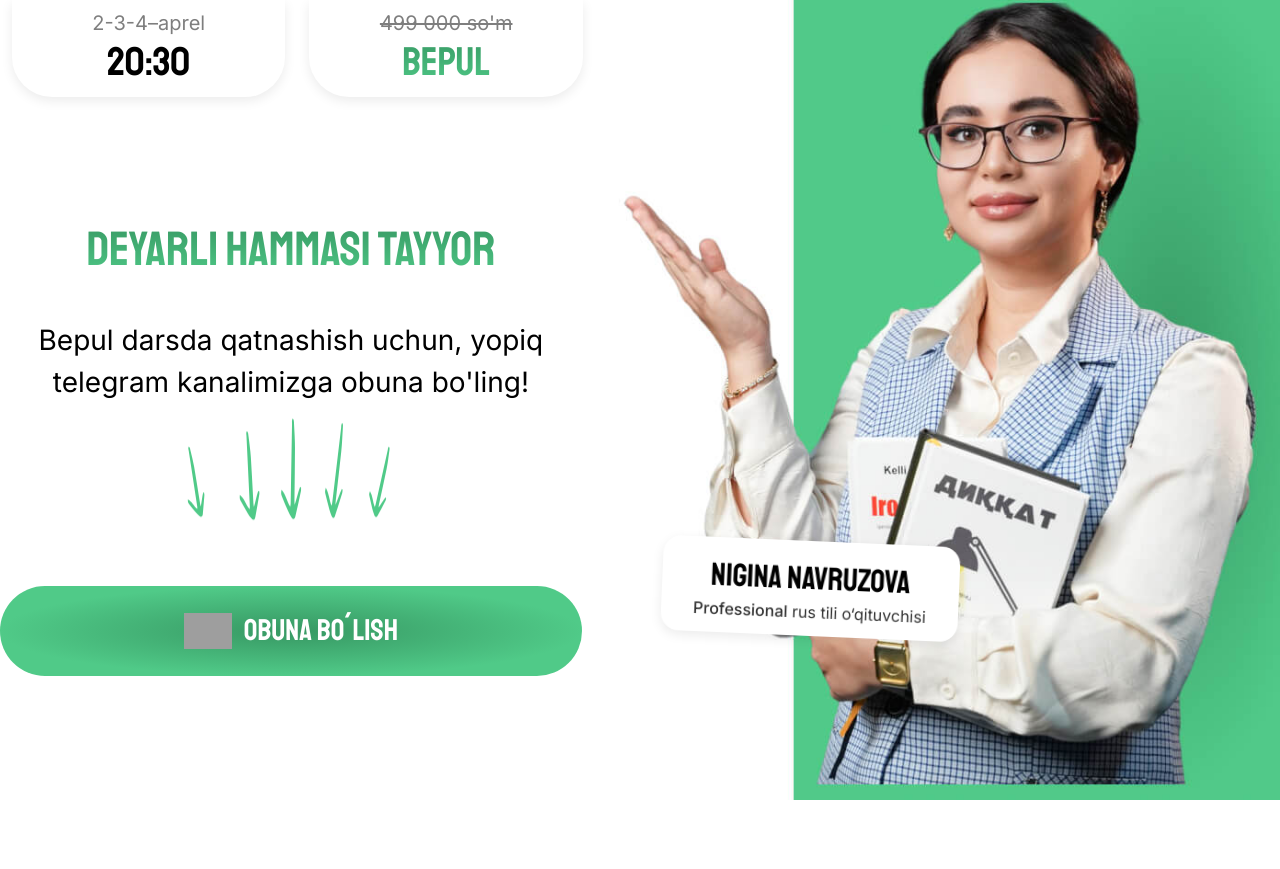
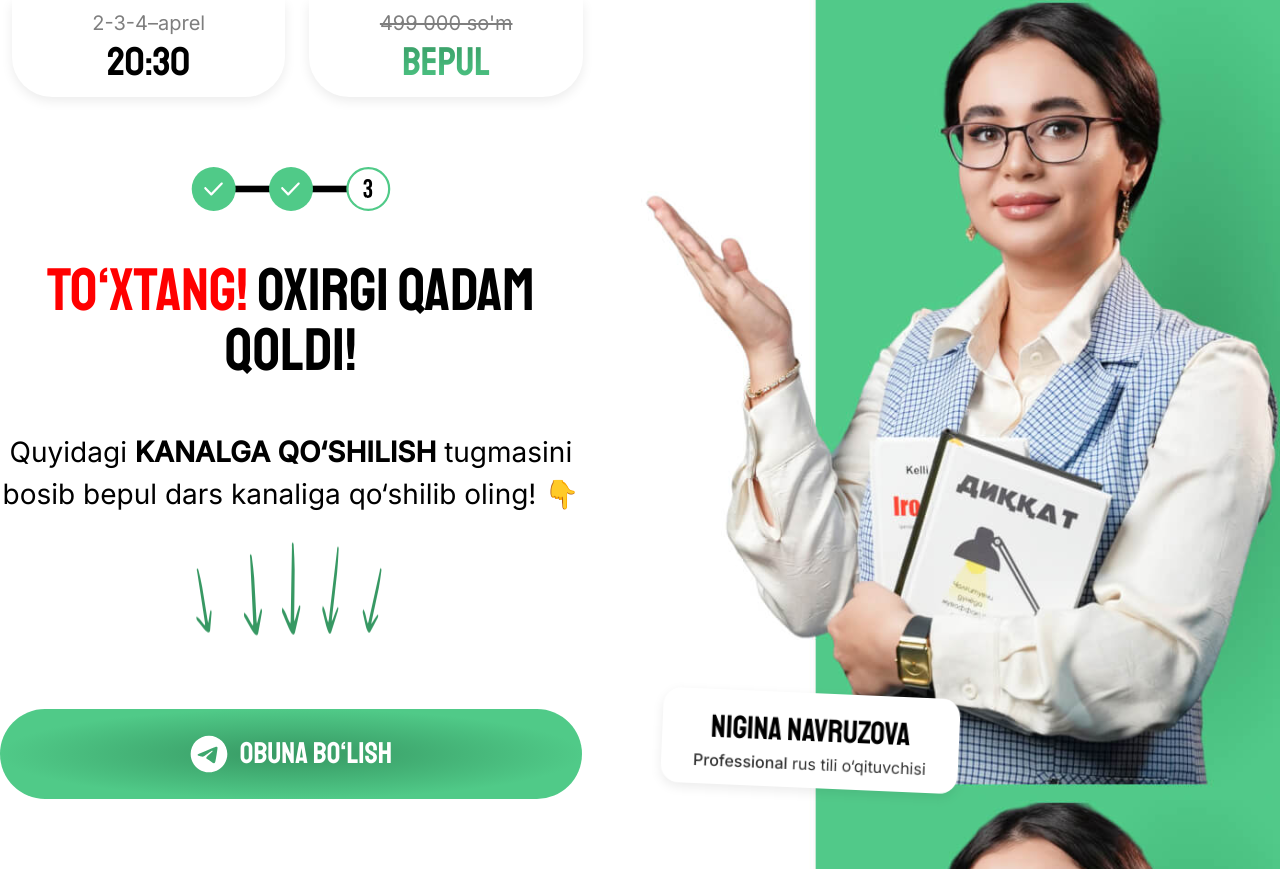
Before and after one commit to sultonbayevogabek/veb-rusiyzabon-uz, a website: page telegram.html in a window 1280 px wide. Before the commit the page ends 800 px from the top, so only its background shows below. Drawn offline with Linux system fonts and the light colour scheme; grey boxes are pictures that could not be loaded.

Commit message:
initial commit

```diff
--- a/telegram.html
+++ b/telegram.html
@@ -11,7 +11,7 @@
 <body class="bg-telegram">
 
 <div class="h-screen flex flex-col">
-  <header>
+  <header class="hidden lg:block">
     <div class="container px-3 mx-auto grid grid-cols-11">
       <div class="col-span-11 lg:col-span-5 grid grid-cols-2 gap-2 lg:gap-4 xl:gap-6">
         <div
@@ -31,42 +31,56 @@
   <main class="grow flex items-center">
     <div class="container mx-auto grid grid-cols-11">
       <div class="col-span-11 lg:col-span-5 flex flex-col gap-10 py-10">
-        <h1
-          class="text-center text-[32px] lg:text-[40px] xl:text-[48px] gradient-text  leading-[1.2] uppercase font-staatliches px-3">
-          Deyarli hammasi tayyor
-        </h1>
-        <p class="text-[20px] lg:text-[22px] xl:text-[28px] text-center">Bepul darsda qatnashish uchun, yopiq telegram
-          kanalimizga obuna bo'ling!</p>
+        <div
+          class="flex flex-col justify-center items-center gap-[30px] lg:gap-[40px] xl:gap-[50px] grow py-[30px] text-center">
+          <svg class="w-[200px]" viewBox="0 0 182 40" fill="none" xmlns="http://www.w3.org/2000/svg">
+            <rect x="5" y="17" width="137" height="6" fill="black"/>
+            <circle cx="20.6553" cy="20" r="20" fill="#50CA88"/>
+            <path fill-rule="evenodd" clip-rule="evenodd"
+                  d="M28.7012 14.3101C29.0996 14.7236 29.0996 15.394 28.7012 15.8075L19.1812 25.6899C18.7829 26.1034 18.1371 26.1034 17.7388 25.6899L12.2987 20.0428C11.9004 19.6293 11.9004 18.959 12.2987 18.5455C12.6971 18.132 13.3429 18.132 13.7412 18.5455L18.46 23.4437L27.2588 14.3101C27.6572 13.8966 28.3029 13.8966 28.7012 14.3101Z"
+                  fill="white"/>
+            <circle cx="91" cy="20" r="20" fill="#50CA88"/>
+            <path fill-rule="evenodd" clip-rule="evenodd"
+                  d="M98.7012 14.3101C99.0996 14.7236 99.0996 15.394 98.7012 15.8075L89.1812 25.6899C88.7829 26.1034 88.1371 26.1034 87.7388 25.6899L82.2987 20.0428C81.9004 19.6293 81.9004 18.959 82.2987 18.5455C82.6971 18.132 83.3429 18.132 83.7412 18.5455L88.46 23.4437L97.2588 14.3101C97.6572 13.8966 98.3029 13.8966 98.7012 14.3101Z"
+                  fill="white"/>
+            <circle cx="161.345" cy="20" r="19" stroke="#50CA88" stroke-width="2"/>
+            <path
+              d="M160.923 28.24C159.627 28.24 158.643 27.88 157.971 27.16C157.315 26.44 156.987 25.408 156.987 24.064V22.696H159.483V24.184C159.483 25.288 159.939 25.84 160.851 25.84C161.299 25.84 161.635 25.704 161.859 25.432C162.099 25.144 162.219 24.648 162.219 23.944V22.576C162.219 21.808 162.083 21.264 161.811 20.944C161.539 20.608 161.099 20.44 160.491 20.44H159.603V18.04H160.563C161.091 18.04 161.483 17.904 161.739 17.632C162.011 17.36 162.147 16.904 162.147 16.264V15.04C162.147 14.464 162.027 14.04 161.787 13.768C161.547 13.496 161.227 13.36 160.827 13.36C159.979 13.36 159.555 13.88 159.555 14.92V16.024H157.059V15.136C157.059 13.792 157.387 12.76 158.043 12.04C158.715 11.32 159.675 10.96 160.923 10.96C162.187 10.96 163.147 11.32 163.803 12.04C164.459 12.744 164.787 13.768 164.787 15.112V15.712C164.787 16.624 164.635 17.36 164.331 17.92C164.027 18.464 163.555 18.856 162.915 19.096V19.144C163.603 19.4 164.099 19.816 164.403 20.392C164.707 20.968 164.859 21.704 164.859 22.6V24.088C164.859 25.432 164.523 26.464 163.851 27.184C163.195 27.888 162.219 28.24 160.923 28.24Z"
+              fill="black"/>
+          </svg>
 
-        <svg class="animate-bounce mx-auto w-[150px] lg:w-[218px]" viewBox="0 0 218 103" fill="none"
-             xmlns="http://www.w3.org/2000/svg">
-          <path
-            d="M6.64158 29.5617C7.88404 29.943 8.0064 31.2288 8.22591 32.2013C9.60515 38.0228 11.1709 43.803 12.1771 49.7071C14.2857 61.8587 16.0834 74.0792 18.0608 86.1869C18.2182 87.1732 18.4377 88.1458 18.7883 89.1622C19.8104 84.5595 20.0661 79.9076 21.1572 75.3625C21.4748 75.3651 21.7303 75.3815 22.048 75.3841C22.1849 76.1561 22.453 76.972 22.4034 77.7853C21.9311 84.1628 21.4034 90.6254 20.8067 97.0304C20.589 99.4126 19.3864 100.117 17.6825 98.8893C16.3857 97.9365 15.1928 96.7419 14.1242 95.5198C11.8356 92.8172 9.6024 90.0295 7.36916 87.2418C5.92179 85.3742 5.89459 85.0884 5.816 82.2612C9.99796 84.1797 11.7862 88.9624 15.2969 91.8319C15.2707 90.8895 15.3892 90.1338 15.2591 89.4332C12.394 70.6657 9.5357 51.9697 6.6706 33.2022C6.49967 32.073 5.88673 30.9688 6.64158 29.5617Z"
-            fill="#50CA88"/>
-          <path
-            d="M64.8408 14.0451C66.2192 14.8552 66.2114 16.4497 66.3509 17.6912C67.2603 25.1411 68.388 32.5931 68.8609 40.0389C69.8772 55.3742 70.5298 70.7061 71.4011 85.9514C71.4678 87.1923 71.6072 88.4339 71.8917 89.7653C73.5911 84.4658 74.4186 78.8924 76.1903 73.6821C76.5536 73.7741 76.8442 73.8654 77.2075 73.9574C77.2755 74.9325 77.4886 75.9975 77.3383 76.9706C76.0642 84.5774 74.717 92.2721 73.2974 99.8775C72.7743 102.707 71.3166 103.225 69.5073 101.26C68.1323 99.7409 66.9042 97.9577 65.8215 96.1759C63.5125 92.2565 61.2766 88.2492 59.0407 84.242C57.5987 81.5709 57.6004 81.2166 57.8355 77.7638C62.4021 81.2612 63.8992 87.5649 67.588 92.0286C67.6664 90.8777 67.889 89.9939 67.8205 89.1074C66.699 65.5323 65.577 42.0459 64.4554 18.4709C64.3896 17.0529 63.8149 15.5415 64.8408 14.0451Z"
-            fill="#50CA88"/>
-          <path
-            d="M110.718 1.3184C112.037 2.38406 111.923 4.18252 111.979 5.59887C112.388 14.1057 113.014 22.6388 112.987 31.0931C112.975 48.51 112.601 65.8832 112.451 83.1826C112.434 84.5902 112.49 86.0066 112.685 87.5404C114.733 81.7468 115.93 75.5484 118.045 69.8636C118.401 70.0073 118.684 70.1422 119.04 70.2859C119.043 71.3938 119.184 72.619 118.969 73.7006C117.191 82.1445 115.333 90.6796 113.41 99.106C112.699 102.242 111.212 102.666 109.54 100.249C108.27 98.3843 107.165 96.237 106.205 94.1073C104.166 89.4307 102.205 84.663 100.244 79.8952C98.9848 76.7226 99.0102 76.3229 99.4754 72.4525C103.794 76.901 104.865 84.179 108.243 89.6215C108.398 88.3313 108.679 87.3584 108.67 86.3505C109.128 59.6238 109.58 32.9971 110.038 6.27043C110.067 4.66301 109.595 2.89436 110.718 1.3184Z"
-            fill="#50CA88"/>
-          <path
-            d="M160.223 5.66156C161.245 6.93684 160.973 8.61131 160.884 9.9598C160.407 18.0738 160.113 26.257 159.27 34.2327C157.571 50.6723 155.566 66.9966 153.76 83.297C153.609 84.6224 153.519 85.9709 153.537 87.4586C155.846 82.4072 157.469 76.8 159.824 71.8647C160.114 72.073 160.342 72.2583 160.632 72.4666C160.527 73.5129 160.529 74.6984 160.24 75.6756C157.904 83.2841 155.492 90.9625 153.033 98.5248C152.123 101.34 150.813 101.437 149.621 98.8144C148.719 96.7949 147.985 94.5424 147.372 92.336C146.086 87.5051 144.875 82.6042 143.665 77.7032C142.899 74.4513 142.959 74.0792 143.732 70.5203C146.984 75.6008 147.192 82.6899 149.546 88.5171C149.803 87.3308 150.137 86.4696 150.228 85.5163C153.211 60.3791 156.179 35.3349 159.162 10.1977C159.343 8.68616 159.112 6.92026 160.223 5.66156Z"
-            fill="#50CA88"/>
-          <path
-            d="M206.998 29.4953C207.92 30.8019 207.577 32.0009 207.426 33.008C206.572 39.0875 205.892 45.2786 204.693 51.1348C202.259 63.2175 199.536 75.1141 197.005 87.0557C196.796 88.0256 196.644 89.0326 196.588 90.1807C199.056 87.0396 200.89 83.2521 203.397 80.2148C203.665 80.4675 203.877 80.683 204.145 80.9356C203.993 81.7056 203.937 82.6166 203.612 83.275C200.994 88.3714 198.299 93.4972 195.566 98.5191C194.553 100.39 193.288 100.046 192.268 97.65C191.498 95.8106 190.901 93.8457 190.419 91.9552C189.416 87.8334 188.489 83.6821 187.563 79.5309C186.984 76.7882 187.06 76.5218 187.976 74.0354C190.859 78.9776 190.714 84.4888 192.697 89.7173C193.002 88.8885 193.365 88.334 193.498 87.6306C197.591 69.2782 201.665 50.9925 205.757 32.6401C206.005 31.537 205.868 30.1069 206.998 29.4953Z"
-            fill="#50CA88"/>
-        </svg>
+          <h1 class="text-[36px] lg:text-[40px] xl:text-[60px] font-staatliches leading-[1]">
+            <span class="text-[#FF0000]">To‘xtang!</span> Oxirgi qadam qoldi!
+          </h1>
 
-        <div class="flex flex-col gap-3 lg:gap-4 xl:gap-5 px-3 lg:px-0 mt-[-12px] md:mt-0">
-          <button
-            id="joinToChannel"
-            class=" flex justify-center items-center  gradient-button rounded-full w-full text-white h-[80px] lg:h-[80px] xl:h-[90px] font-staatliches text-[22px] lg:text-[25px] xl:text-[30px] uppercase">
-            <img class="w-12 mr-3"
-                 src="https://upload.wikimedia.org/wikipedia/commons/thumb/8/82/Telegram_logo.svg/2048px-Telegram_logo.svg.png"
-                 alt="">
-            <span>
-              Obuna bo´lish
-            </span>
+          <p class="text-[20px] lg:text-[24px] xl:text-[28px]">
+            Quyidagi <strong>KANALGA QO‘SHILISH</strong> tugmasini bosib bepul dars kanaliga qo‘shilib oling! 👇
+          </p>
+
+          <svg class="animate-bounce w-[150px] xl:w-[200px]" viewBox="0 0 218 102" fill="none" xmlns="http://www.w3.org/2000/svg">
+            <path
+              d="M6.64146 29.0661C7.88392 29.4473 8.00628 30.7332 8.22579 31.7057C9.60503 37.5272 11.1708 43.3074 12.177 49.2115C14.2856 61.3631 16.0833 73.5836 18.0607 85.6913C18.218 86.6776 18.4376 87.6502 18.7882 88.6666C19.8103 84.0639 20.066 79.412 21.157 74.8669C21.4747 74.8695 21.7302 74.8859 22.0478 74.8885C22.1848 75.6605 22.4529 76.4764 22.4033 77.2897C21.931 83.6671 21.4033 90.1298 20.8066 96.5348C20.5889 98.917 19.3862 99.621 17.6824 98.3937C16.3855 97.4409 15.1927 96.2463 14.1241 95.0241C11.8355 92.3216 9.60227 89.5339 7.36904 86.7462C5.92166 84.8786 5.89447 84.5928 5.81588 81.7656C9.99784 83.6841 11.7861 88.4668 15.2968 91.3363C15.2706 90.3939 15.3891 89.6382 15.259 88.9376C12.3939 70.1701 9.53557 51.4741 6.67048 32.7066C6.49955 31.5774 5.88661 30.4732 6.64146 29.0661Z"
+              fill="#379863"/>
+            <path
+              d="M64.8407 13.5495C66.2191 14.3596 66.2113 15.9541 66.3508 17.1956C67.2602 24.6455 68.3878 32.0975 68.8607 39.5433C69.8771 54.8786 70.5297 70.2105 71.4009 85.4558C71.4676 86.6967 71.6071 87.9382 71.8916 89.2697C73.5909 83.9702 74.4185 78.3968 76.1902 73.1865C76.5535 73.2785 76.8441 73.3698 77.2074 73.4618C77.2754 74.4369 77.4885 75.5019 77.3382 76.475C76.0641 84.0818 74.7169 91.7765 73.2973 99.3819C72.7741 102.212 71.3165 102.73 69.5072 100.764C68.1322 99.2453 66.904 97.4621 65.8214 95.6803C63.5123 91.7609 61.2765 87.7536 59.0406 83.7464C57.5985 81.0753 57.6003 80.721 57.8354 77.2682C62.402 80.7656 63.8991 87.0693 67.5878 91.533C67.6662 90.3821 67.8888 89.4983 67.8204 88.6118C66.6988 65.0367 65.5768 41.5503 64.4553 17.9753C64.3894 16.5573 63.8148 15.0459 64.8407 13.5495Z"
+              fill="#379863"/>
+            <path
+              d="M110.718 0.82279C112.037 1.88845 111.923 3.68691 111.979 5.10326C112.388 13.6101 113.014 22.1432 112.987 30.5975C112.975 48.0144 112.601 65.3876 112.451 82.687C112.434 84.0946 112.49 85.511 112.685 87.0448C114.733 81.2512 115.93 75.0528 118.045 69.3679C118.401 69.5117 118.684 69.6466 119.04 69.7903C119.043 70.8982 119.184 72.1234 118.969 73.205C117.191 81.6489 115.333 90.184 113.41 98.6104C112.699 101.746 111.212 102.171 109.54 99.7536C108.27 97.8887 107.165 95.7414 106.205 93.6117C104.166 88.9351 102.205 84.1674 100.244 79.3996C98.9848 76.227 99.0102 75.8273 99.4754 71.9569C103.794 76.4054 104.865 83.6834 108.243 89.1259C108.398 87.8357 108.679 86.8628 108.67 85.8549C109.128 59.1282 109.58 32.5015 110.038 5.77482C110.067 4.1674 109.595 2.39875 110.718 0.82279Z"
+              fill="#379863"/>
+            <path
+              d="M160.222 5.16595C161.245 6.44123 160.973 8.1157 160.883 9.4642C160.407 17.5782 160.113 25.7614 159.27 33.7371C157.571 50.1767 155.566 66.5009 153.759 82.8014C153.609 84.1268 153.519 85.4753 153.536 86.963C155.846 81.9116 157.469 76.3044 159.824 71.3691C160.113 71.5774 160.342 71.7627 160.632 71.971C160.527 73.0173 160.528 74.2028 160.24 75.18C157.904 82.7885 155.492 90.4669 153.033 98.0292C152.123 100.845 150.813 100.942 149.621 98.3188C148.719 96.2993 147.984 94.0468 147.372 91.8404C146.086 87.0095 144.875 82.1086 143.665 77.2076C142.899 73.9557 142.959 73.5836 143.732 70.0247C146.984 75.1052 147.191 82.1943 149.546 88.0215C149.803 86.8352 150.137 85.974 150.227 85.0207C153.211 59.8835 156.179 34.8393 159.162 9.70206C159.343 8.19056 159.112 6.42466 160.222 5.16595Z"
+              fill="#379863"/>
+            <path
+              d="M206.998 28.9997C207.92 30.3063 207.577 31.5053 207.426 32.5124C206.572 38.5918 205.892 44.783 204.693 50.6392C202.259 62.7218 199.536 74.6185 197.005 86.5601C196.796 87.53 196.644 88.537 196.588 89.6851C199.056 86.544 200.89 82.7565 203.397 79.7192C203.665 79.9719 203.877 80.1873 204.145 80.44C203.993 81.21 203.937 82.121 203.612 82.7794C200.994 87.8758 198.299 93.0015 195.566 98.0235C194.553 99.8947 193.288 99.5502 192.268 97.1544C191.498 95.315 190.901 93.3501 190.419 91.4596C189.416 87.3378 188.489 83.1865 187.563 79.0353C186.984 76.2926 187.06 76.0261 187.976 73.5398C190.859 78.482 190.714 83.9932 192.697 89.2217C193.002 88.3929 193.365 87.8384 193.498 87.135C197.591 68.7826 201.665 50.4969 205.757 32.1445C206.005 31.0414 205.868 29.6113 206.998 28.9997Z"
+              fill="#379863"/>
+          </svg>
+
+          <button class="flex justify-center items-center  gradient-button rounded-full w-full text-white h-[80px] lg:h-[80px] xl:h-[90px] font-staatliches text-[22px] lg:text-[25px] xl:text-[30px] uppercase" id="joinToChannel">
+            <svg width="38" height="38" viewBox="0 0 38 38" fill="none" xmlns="http://www.w3.org/2000/svg">
+              <path d="M37.3334 18.9912C37.3334 29.1164 29.1252 37.3246 19.0001 37.3246C8.87486 37.3246 0.666748 29.1164 0.666748 18.9912C0.666748 8.86601 8.87486 0.657898 19.0001 0.657898C29.1252 0.657898 37.3334 8.86601 37.3334 18.9912ZM19.6571 14.1924C17.8739 14.9341 14.31 16.4693 8.96551 18.7978C8.09763 19.1428 7.64302 19.4805 7.60162 19.8105C7.53168 20.3686 8.23037 20.5882 9.18181 20.8874C9.31123 20.9281 9.44533 20.9703 9.5828 21.015C10.5189 21.3192 11.778 21.6752 12.4326 21.6893C13.0264 21.7022 13.6892 21.4574 14.4208 20.9549C19.4144 17.5841 21.9921 15.8804 22.154 15.8438C22.2682 15.8177 22.4264 15.7853 22.5335 15.8804C22.6407 15.9758 22.6301 16.1562 22.6189 16.2046C22.5496 16.4997 19.8069 19.0495 18.3877 20.369C17.9644 20.7624 17.5519 21.1643 17.1361 21.565C16.2666 22.4032 15.6145 23.0319 17.1722 24.0586C18.7515 25.0993 20.3426 26.1379 21.8828 27.2359C22.6424 27.7775 23.3249 28.264 24.1679 28.1865C24.6579 28.1414 25.1639 27.6807 25.4208 26.3068C26.0282 23.0599 27.222 16.0251 27.4979 13.1261C27.5221 12.8721 27.4917 12.5471 27.4673 12.4044C27.4429 12.2617 27.3918 12.0584 27.2064 11.9079C26.9866 11.7296 26.6476 11.6921 26.496 11.6947C25.8063 11.7069 24.7485 12.0747 19.6571 14.1924Z" fill="white"/>
+            </svg>
+
+            <span class="ml-3">Obuna bo‘lish</span>
           </button>
         </div>
       </div>
@@ -80,19 +94,6 @@
       </div>
     </div>
   </main>
-
-  <div class="block lg:hidden relative">
-    <img class="w-full" srcset="img/mentor_tg@1x.png 1x, img/mentor_tg@2x.png 2x" src="img/mentor_tg@1x.png"
-         alt="whatever">
-
-    <div
-      class="absolute left-[30%] top-[50%] rounded-[18px] shadow-custom py-2.5 px-3.5 bg-white text-center rotate-[2.47deg]">
-      <div class="font-staatliches uppercase">Nigina Navruzova</div>
-      <div class="opacity-80 text-[12px] leading-[1.2]"><span class="font-medium">Professional</span> rus tili
-        o‘qituvchisi
-      </div>
-    </div>
-  </div>
 </div>
 
 <script src="js/excel.js"></script>
```
Also changed, not shown: telegram-old.html (added, +100 -0 lines), css/styles.css.
